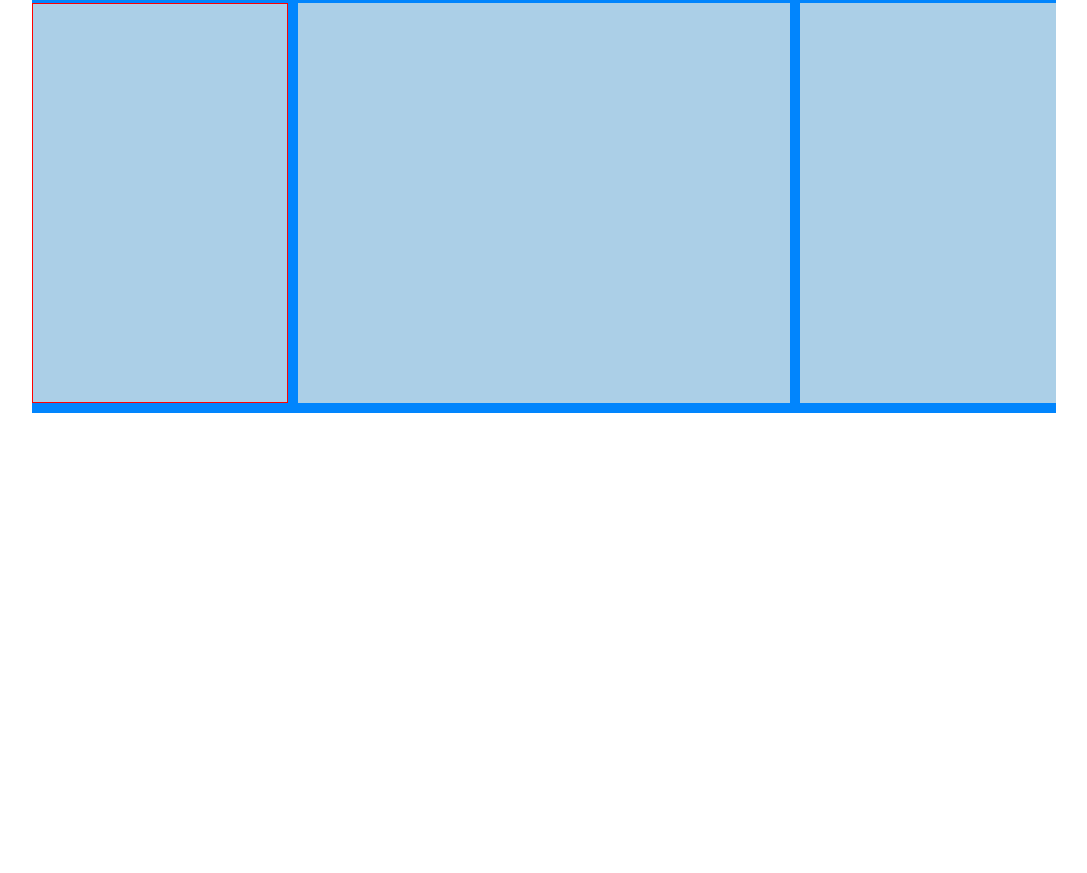
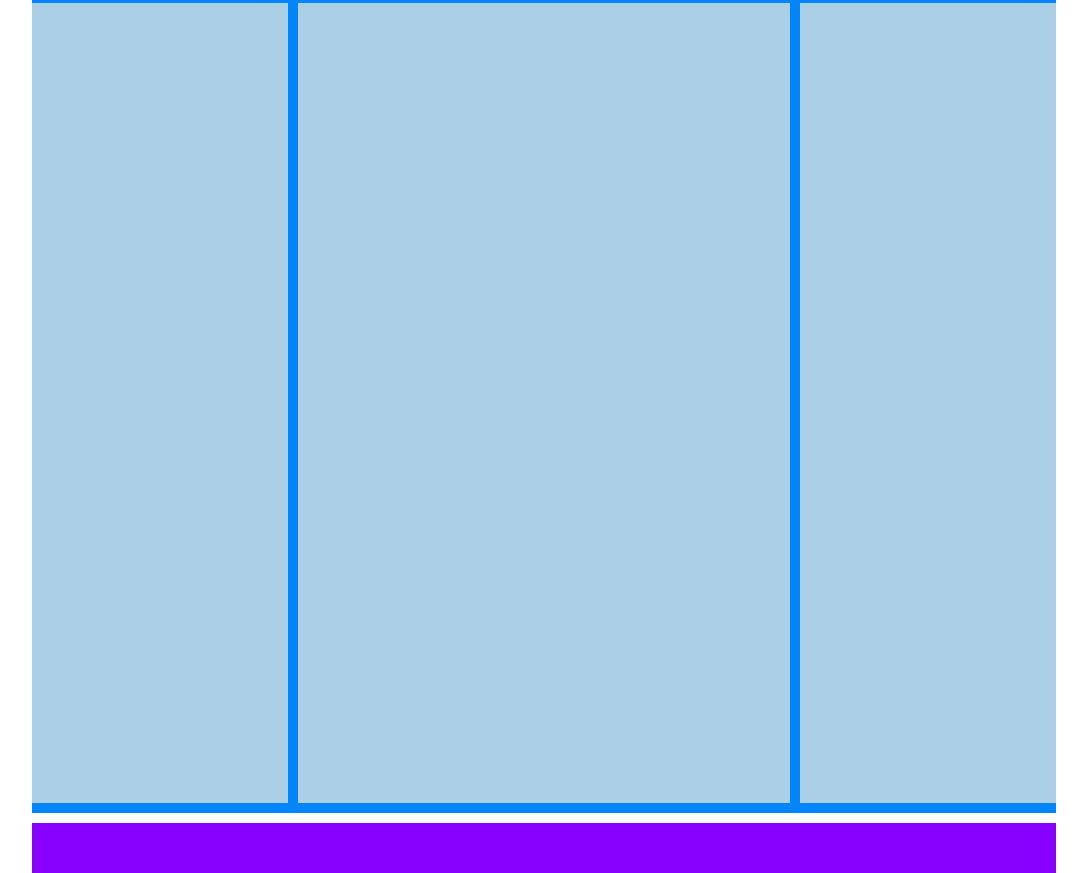
Before and after one commit to luca-gif/htmlcss-struttura-wp, a plain HTML site: page index.html in a window 1280 px wide. Shown: the part 377-1250 px from the top of the page, without its empty margins (96-1183 px from the left). Before the commit the page ends 800 px from the top, so only its background shows below. Drawn offline with Linux system fonts and the light colour scheme.

Commit message:
Aggiunta footer, lavoro ultimato.

```diff
--- a/index.html
+++ b/index.html
@@ -34,7 +34,7 @@
 
           <aside class="col col-left"></aside>
 
-          <section class="col center">
+          <section class="center">
             <div class="box"></div>
           </section>
 
@@ -43,10 +43,11 @@
         </div>
 
       </section>
-
     </main>
 
-    <footer></footer>
+    <footer>
+
+    </footer>
 
   </div>
 
--- a/style.css
+++ b/style.css
@@ -48,9 +48,8 @@ section.top{
 aside.col.col-left{
   background-color: #abcfe7;
   width: 25%;
-  height: 400px;
+  height: 800px;
   float: left;
-  border:1px solid red;
 }
 
 section.center{
@@ -62,12 +61,20 @@ section.center{
 
 div.box{
   background-color: #abcfe7;
-  height: 400px;
+  height: 800px;
 }
 
 aside.col.col-right{
   background-color: #abcfe7;
   width: 25%;
-  height: 400px;
+  height: 800px;
   float: right;
 }
+
+/* FOOTER */
+
+footer{
+  background-color: #8801fe;
+  height: 50px;
+  margin-top: 10px;
+}
```
